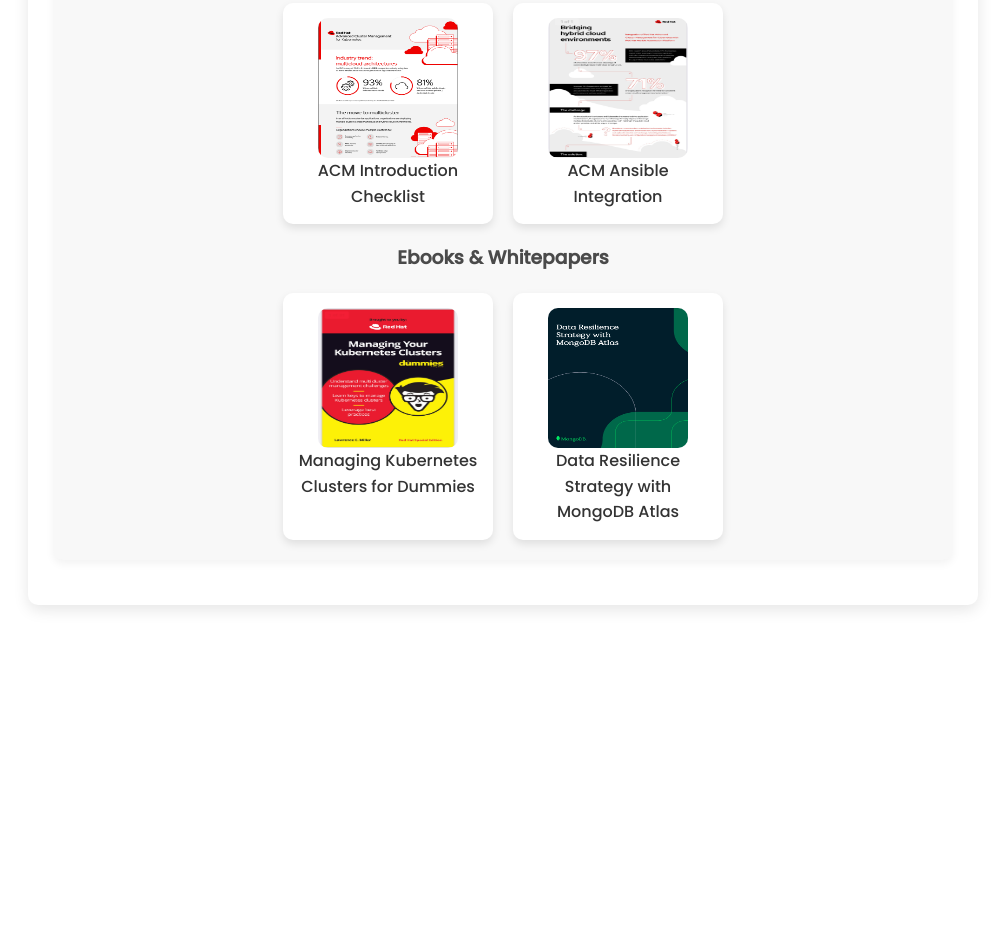
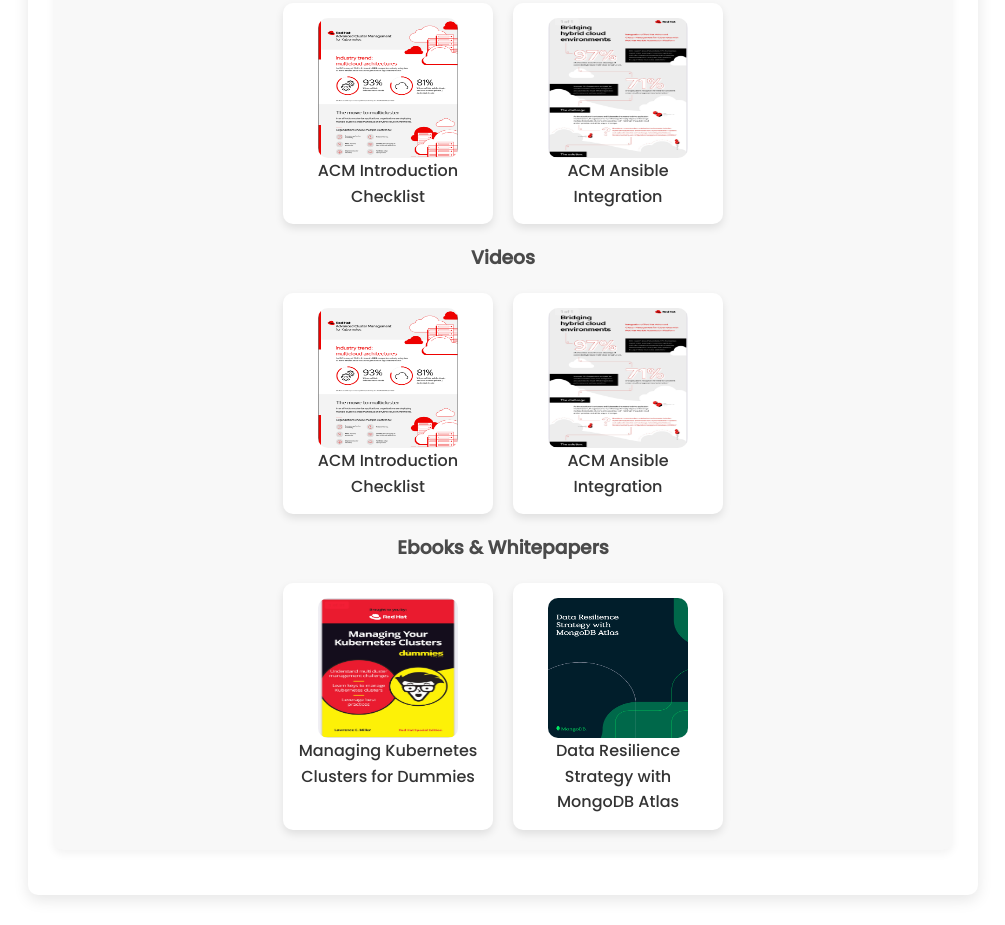
Before and after one commit to darsp1/product-marketing-portfolio, a plain HTML site: page index.html in a window 1280 px wide. Shown: the part 1583-2508 px from the top of the page, without its empty margins (137-1142 px from the left). Before the commit the page ends 2218 px from the top, so only its background shows below. Drawn offline with Linux system fonts and the light colour scheme.

Commit message:
Update index.html

```diff
--- a/index.html
+++ b/index.html
@@ -142,6 +142,14 @@
                 <div class="grid-item"><img src="thumbnail-infographic2.jpg" class="thumbnail"><a href="#">ACM Ansible Integration</a></div>
             </div>
 
+            </ul>
+
+            <h3>Videos</h3>
+            <div class="grid-container">
+                <div class="grid-item"><img src="thumbnail-infographic1.jpg" class="thumbnail"><a href="#">ACM Introduction Checklist</a></div>
+                <div class="grid-item"><img src="thumbnail-infographic2.jpg" class="thumbnail"><a href="#">ACM Ansible Integration</a></div>
+            </div>
+
             <h3>Ebooks & Whitepapers</h3>
             <div class="grid-container">
                 <div class="grid-item"><img src="thumbnail-ebook1.jpg" class="thumbnail"><a href="#">Managing Kubernetes Clusters for Dummies</a></div>
```
